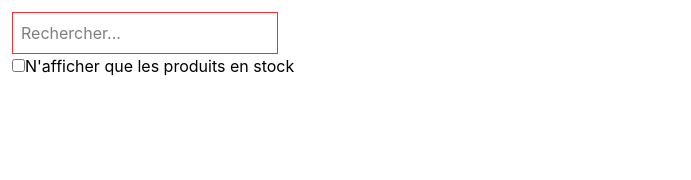
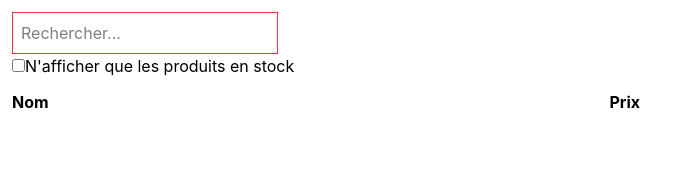
Before and after one commit to ndemanou237/learn-react, a React (Vite) app: page / in a window 1280 px wide. Shown: the top 180 px of the page, without its empty margins (0-691 px from the left). Built offline with nearby package versions, Linux system fonts and the light colour scheme.

Commit message:
create and add the component produitCategoryRow and ProduitRow in the App.jsx file

```diff
--- a/src/App.jsx
+++ b/src/App.jsx
@@ -126,6 +126,7 @@ const PRODUITS = [
 function App(){
   return <div className="m-3">
     <SearchBar />
+    <ProductTable products={PRODUITS} />
   </div>
 
 }
@@ -134,9 +135,23 @@ function SearchBar(){
   return <div>
     <div className="mb-3">
       <Input value="" onChange={() => null} placeholder="Rechercher..." ></Input>
-      <Checkbox checked={false} onChange={() => null} label="N'afficher que les produits en stock" />
+      <Checkbox id="stocked" checked={false} onChange={() => null} label="N'afficher que les produits en stock" />
     </div>
   </div>
 }
 
+function ProductTable ({products}){
+  return <table className="w-1/2">
+    <thead>
+      <tr className="flex gap-5 justify-between ">
+        <th>Nom</th>
+        <th>Prix</th>
+      </tr>
+    </thead>
+    <tbody>
+
+    </tbody>
+  </table>
+}
+
 export default App
--- a/src/components/forms/checkbox.jsx
+++ b/src/components/forms/checkbox.jsx
@@ -1,12 +1,13 @@
 
-export function Checkbox({checked, onChange, label}){
+export function Checkbox({checked, onChange, label, id}){
     return <div>
         <input
+        id="{id"
         type="checkbox"
         className="form-check-input"
         checked={checked}
         onChange={(e) => onChange(e.target.checked)}
         />
-        <label className="form-check-label">{label}</label>
+        <label htmlFor={id} className="form-check-label">{label}</label>
     </div>
 }
--- a/src/output.css
+++ b/src/output.css
@@ -185,14 +185,29 @@
   .m-3 {
     margin: calc(var(--spacing) * 3);
   }
+  .m-4 {
+    margin: calc(var(--spacing) * 4);
+  }
   .my-3 {
     margin-block: calc(var(--spacing) * 3);
   }
   .mb-3 {
     margin-bottom: calc(var(--spacing) * 3);
   }
+  .flex {
+    display: flex;
+  }
   .table {
     display: table;
+  }
+  .w-1 {
+    width: var(--spacing);
+  }
+  .w-1\/2 {
+    width: calc(1 / 2 * 100%);
+  }
+  .w-screen {
+    width: 100vw;
   }
   .border-collapse {
     border-collapse: collapse;
@@ -202,6 +217,12 @@
   }
   .resize {
     resize: both;
+  }
+  .justify-between {
+    justify-content: space-between;
+  }
+  .gap-5 {
+    gap: calc(var(--spacing) * 5);
   }
   .border {
     border-style: var(--tw-border-style);
```
Also changed, not shown: src/components/forms/produits/ProduitRow.jsx (added, +10 -0 lines), src/components/forms/produits/produitCategoryRow.jsx (added, +7 -0 lines).
